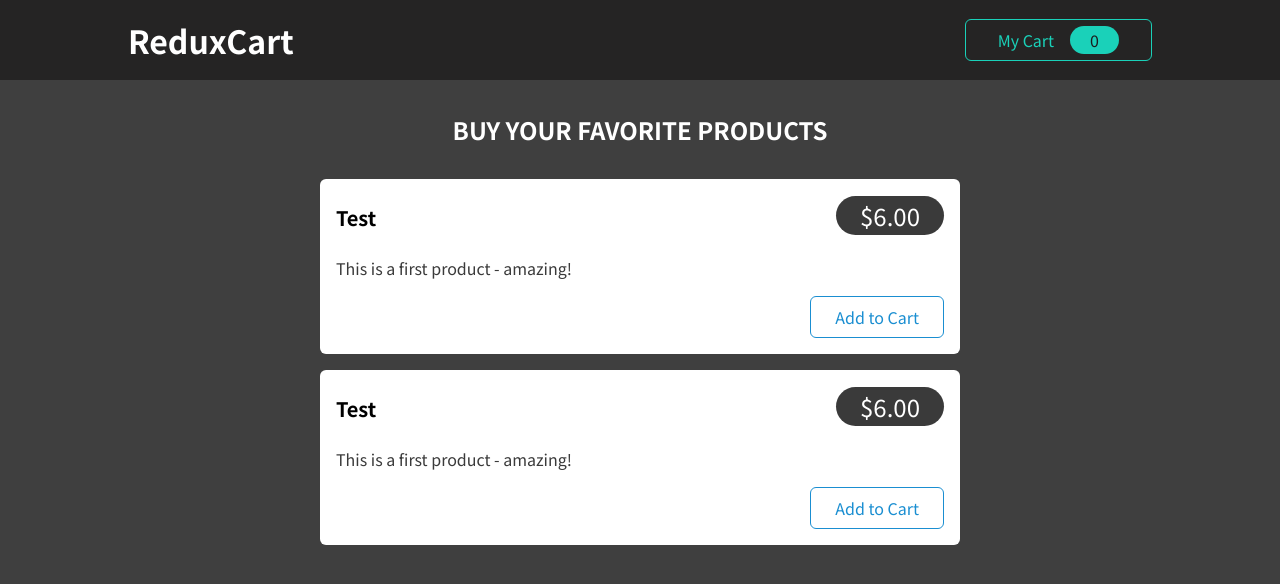
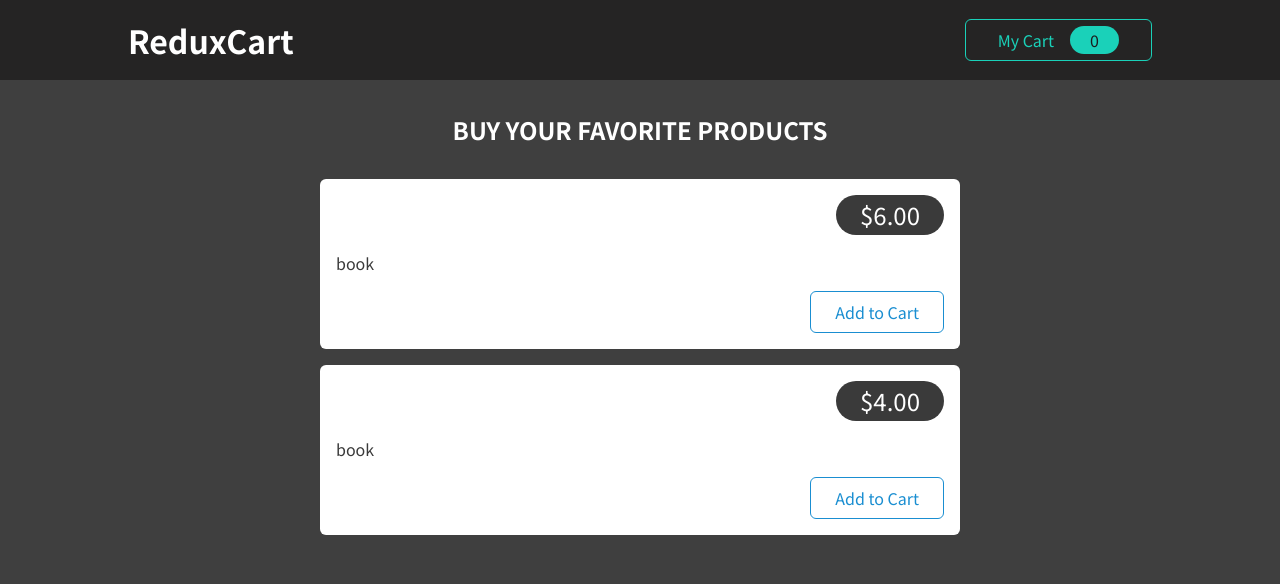
Before and after one commit to kscheltema/section_19_advanced_redux, a React (Create React App) app: page / in a window 1280 px wide. Shown: the top 584 px of the page. Built offline with nearby package versions, Linux system fonts and the light colour scheme.

Commit message:
dynamically update the cart

```diff
--- a/src/components/Cart/Cart.js
+++ b/src/components/Cart/Cart.js
@@ -1,15 +1,25 @@
-import Card from '../UI/Card';
-import classes from './Cart.module.css';
-import CartItem from './CartItem';
+import { useSelector } from "react-redux";
+import Card from "../UI/Card";
+import classes from "./Cart.module.css";
+import CartItem from "./CartItem";
 
 const Cart = (props) => {
+  const cartItems = useSelector((state) => state.cart.items);
   return (
     <Card className={classes.cart}>
       <h2>Your Shopping Cart</h2>
       <ul>
-        <CartItem
-          item={{ title: 'Test Item', quantity: 3, total: 18, price: 6 }}
-        />
+        {cartItems.map((item) => (
+          <CartItem
+            key={item.id}
+            item={{
+              title: item.name,
+              quantity: item.quantity,
+              total: item.totalPrice,
+              price: item.price,
+            }}
+          />
+        ))}
       </ul>
     </Card>
   );
--- a/src/components/Shop/Products.js
+++ b/src/components/Shop/Products.js
@@ -13,9 +13,9 @@
       <ul>
         {DUMMY_PRODUCT.map((product) => (
           <ProductItem
-            title="Test"
-            price={6}
-            description="This is a first product - amazing!"
+            title={product.name}
+            price={product.price}
+            description={product.description}
             key={product.id}
             id={product.id}
           />
```
Also changed, not shown: 1 other file (tests, documents, lock files or other folders).
